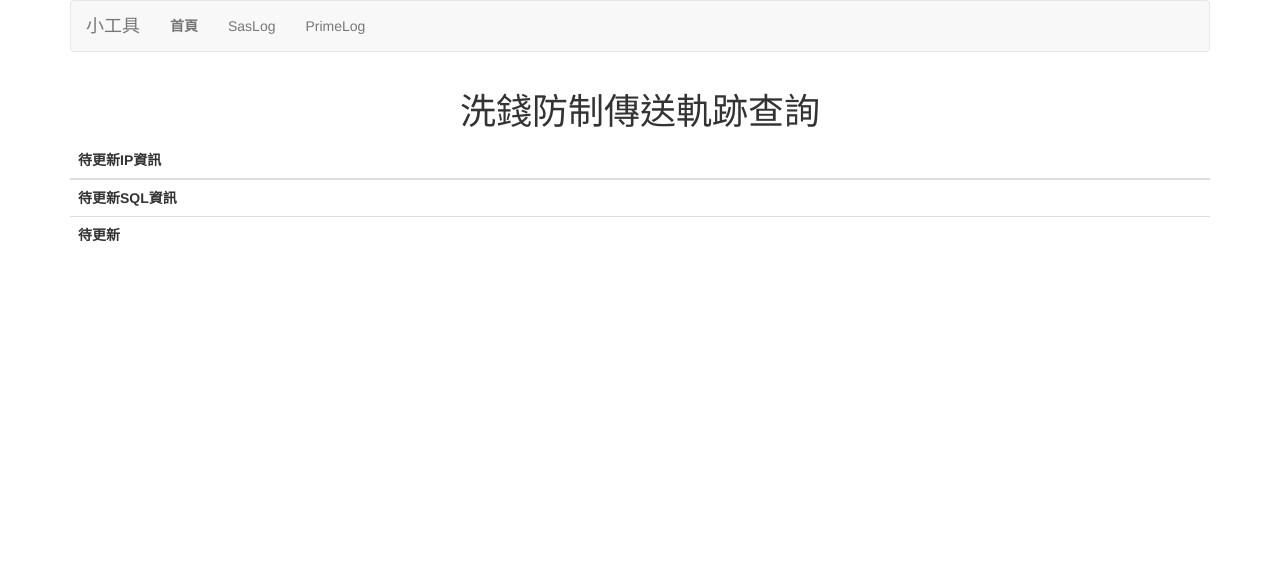
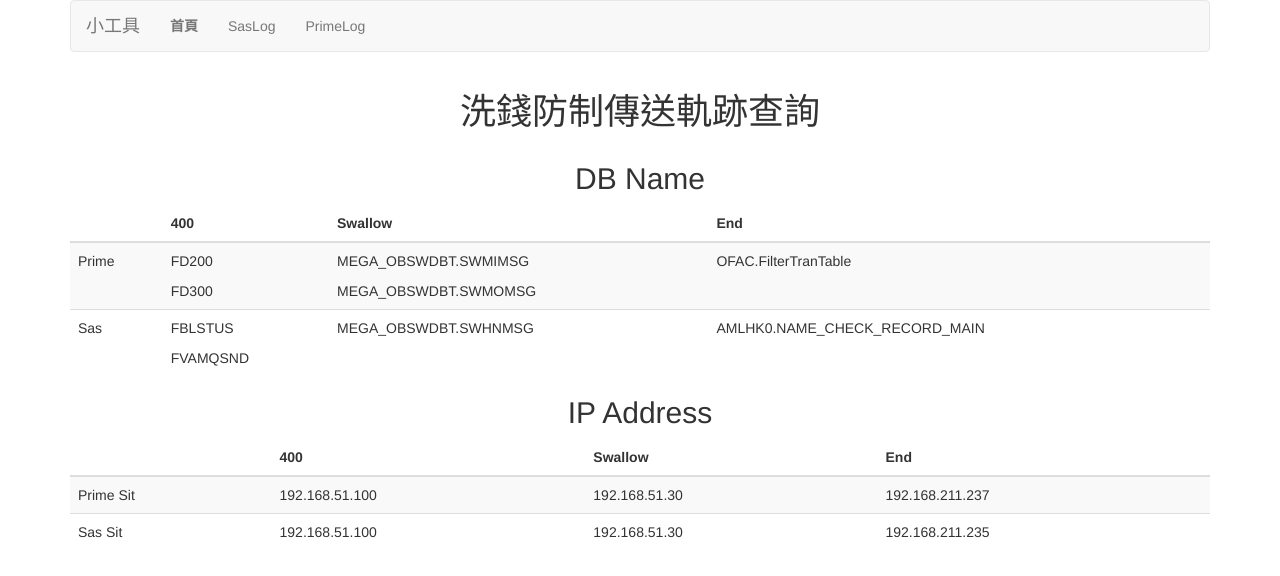
Before and after one commit to asaki0510/AmlLogSearch, a Vue app: page / in a window 1280 px wide. Shown: the top 576 px of the page. Built offline with nearby package versions, Linux system fonts and the light colour scheme; what vue-resource would draw is missing.

Commit message:
修正首頁與修改pro.js

```diff
--- a/src/components/AmlLog/Home.vue
+++ b/src/components/AmlLog/Home.vue
@@ -2,24 +2,58 @@
   <div class="hello">
     <h1 class="text-center">{{ msg }}</h1>
     <div class="container">
-      <table class="table">
+      <h2 class="text-center">DB Name</h2>
+      <table class="table table-striped">
         <thead>
           <tr>
-        <th scope="col">待更新IP資訊</th>
-
+            <th></th>
+            <th>400</th>
+            <th>Swallow</th>
+            <th>End</th>
           </tr>
         </thead>
         <tbody>
           <tr>
-          <th scope="row">待更新SQL資訊</th>
-
+            <td>Prime</td>
+            <td><p>FD200</p>FD300</td>
+            <td><p>MEGA_OBSWDBT.SWMIMSG</p>
+              MEGA_OBSWDBT.SWMOMSG
+            </td>
+            <td>OFAC.FilterTranTable</td>
           </tr>
           <tr>
-          <th scope="row">待更新</th>
-
+            <td>Sas</td>
+            <td>
+              <p>FBLSTUS</p>
+              FVAMQSND
+            </td>
+            <td>MEGA_OBSWDBT.SWHNMSG</td>
+            <td>AMLHK0.NAME_CHECK_RECORD_MAIN</td>
+          </tr>
+        </tbody>
+      </table>
+      <h2 class="text-center">IP Address</h2>
+      <table class="table table-striped">
+        <thead>
+          <tr>
+            <th></th>
+            <th>400</th>
+            <th>Swallow</th>
+            <th>End</th>
+          </tr>
+        </thead>
+        <tbody>
+          <tr>
+            <td>Prime Sit</td>
+            <td>192.168.51.100</td>
+            <td>192.168.51.30</td>
+            <td>192.168.211.237</td>
           </tr>
           <tr>
-
+            <td>Sas Sit</td>
+            <td>192.168.51.100</td>
+            <td>192.168.51.30</td>
+            <td>192.168.211.235</td>
           </tr>
         </tbody>
       </table>
```
Also changed, not shown: pro.server.js (+4 -17 lines). Lines whose indentation alone changed are shown as unchanged.
